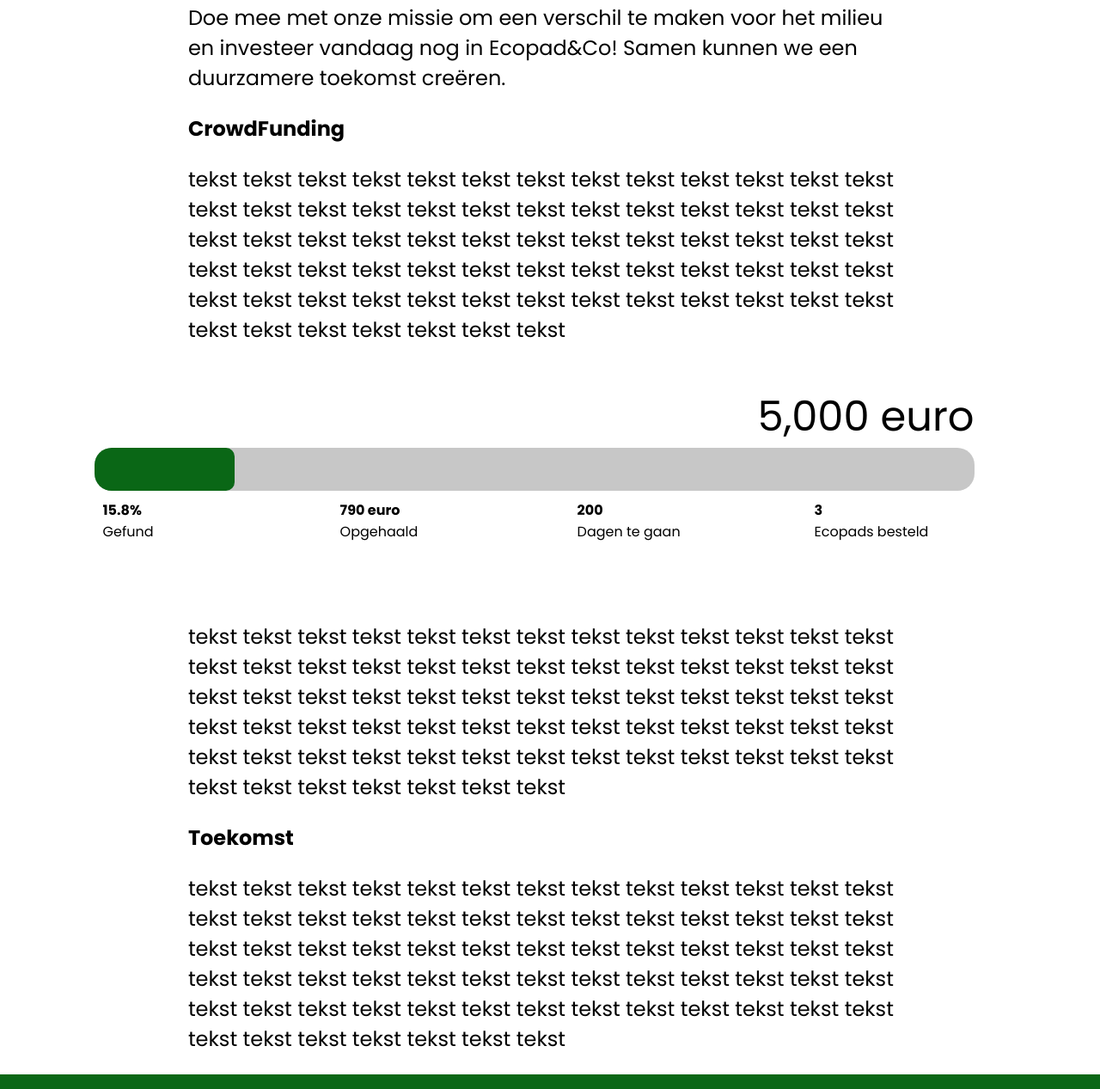
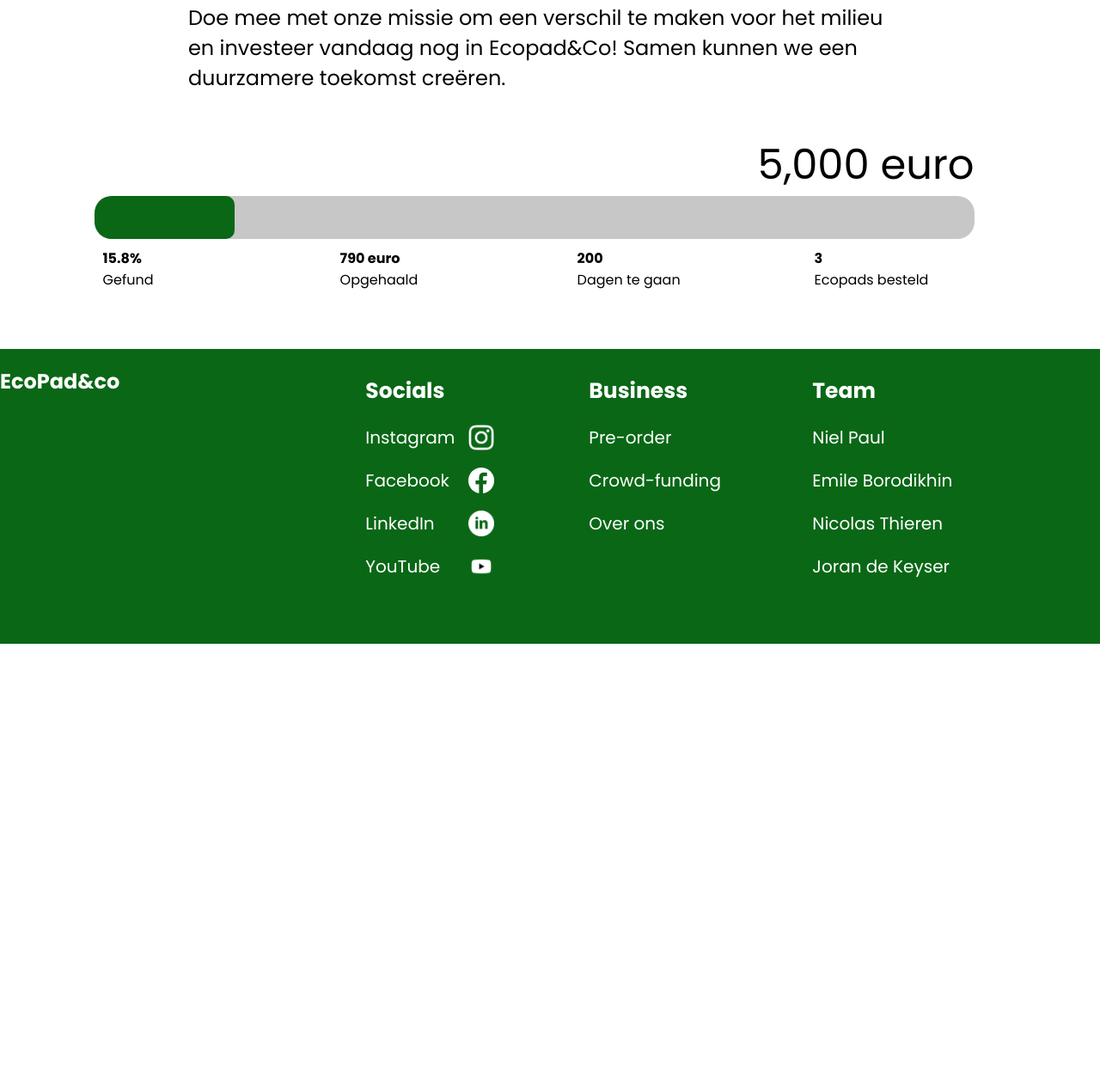
Before and after one commit to dupermanfan/ecopadenco.github.io, a plain HTML site: page business.html in a window 1280 px wide. Shown: the part 1008-2275 px from the top of the page at 86% size. After the commit the page ends 1757 px from the top, so only its background shows below. Drawn offline with Linux system fonts and the light colour scheme.

Commit message:
Update business.html

```diff
--- a/business.html
+++ b/business.html
@@ -43,10 +43,6 @@
                  <div>
                     <p class = 'tekst'>Doe mee met onze missie om een verschil te maken voor het milieu en investeer vandaag nog in Ecopad&Co! Samen kunnen we een duurzamere toekomst creëren.</p>
                  </div>
-                <h2>CrowdFunding</h2>
-                <div>
-                    <p class = 'tekst'>tekst tekst tekst tekst tekst tekst tekst tekst tekst tekst tekst tekst tekst tekst tekst tekst tekst tekst tekst tekst tekst tekst tekst tekst tekst tekst tekst tekst tekst tekst tekst tekst tekst tekst tekst tekst tekst tekst tekst tekst tekst tekst tekst tekst tekst tekst tekst tekst  tekst tekst tekst tekst tekst tekst tekst tekst tekst tekst tekst tekst tekst tekst tekst tekst tekst tekst tekst tekst tekst tekst tekst tekst </p>
-                </div>
             </div>
         </div>
 
@@ -72,20 +68,6 @@
               <span class="goal-label">Ecopads besteld</span>
             </div>
           </div>
-
-
-
-        <div  style = 'margin: 0px 15%; width: 70%;'>
-            <div style="margin: 0px 3%;">
-                <div>
-                    <p class = 'tekst'>tekst tekst tekst tekst tekst tekst tekst tekst tekst tekst tekst tekst tekst tekst tekst tekst tekst tekst tekst tekst tekst tekst tekst tekst tekst tekst tekst tekst tekst tekst tekst tekst tekst tekst tekst tekst tekst tekst tekst tekst tekst tekst tekst tekst tekst tekst tekst tekst  tekst tekst tekst tekst tekst tekst tekst tekst tekst tekst tekst tekst tekst tekst tekst tekst tekst tekst tekst tekst tekst tekst tekst tekst </p>
-                 </div>
-                <h2>Toekomst</h2>
-                <div>
-                    <p class = 'tekst'>tekst tekst tekst tekst tekst tekst tekst tekst tekst tekst tekst tekst tekst tekst tekst tekst tekst tekst tekst tekst tekst tekst tekst tekst tekst tekst tekst tekst tekst tekst tekst tekst tekst tekst tekst tekst tekst tekst tekst tekst tekst tekst tekst tekst tekst tekst tekst tekst  tekst tekst tekst tekst tekst tekst tekst tekst tekst tekst tekst tekst tekst tekst tekst tekst tekst tekst tekst tekst tekst tekst tekst tekst </p>
-                </div>
-            </div>
-        </div>
 
         <div id = 'contactbalk'>
             <h2 id = 'voettekst_titel'>EcoPad&co</h2>
```
